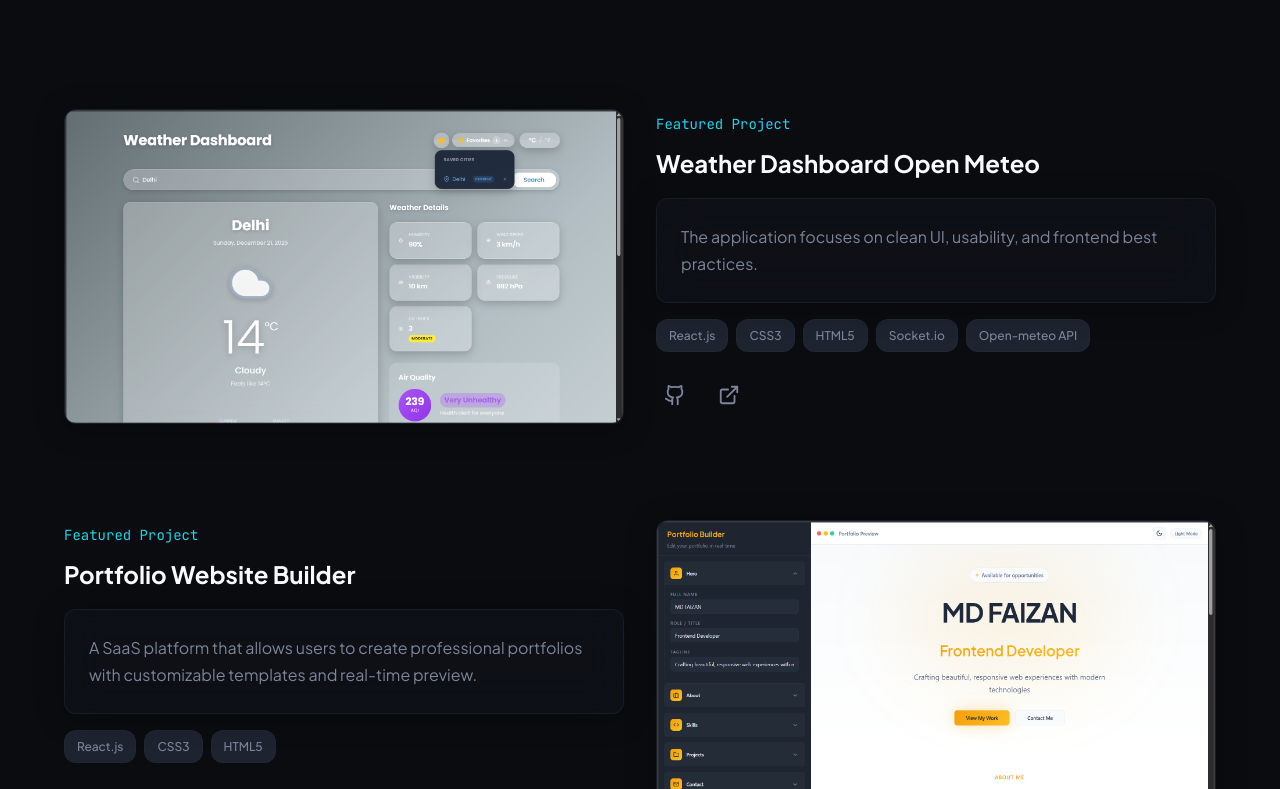
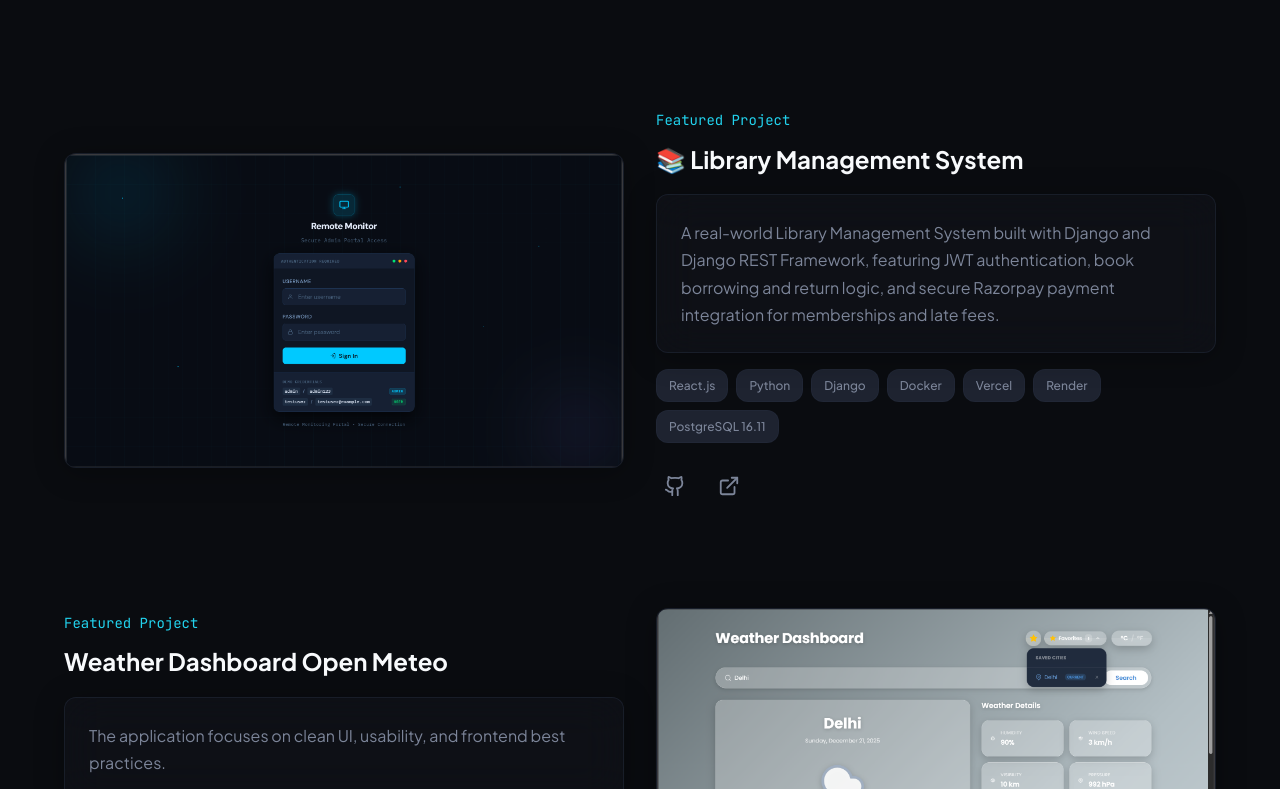
Before and after one commit to faizangit123/portfolio, a React (Vite) app in the folder faizan_portfolio/: page / in a window 1280 px wide. Shown: the part 5591-6380 px from the top of the page. Built offline with nearby package versions, Linux system fonts and the light colour scheme.

Commit message:
change in frontend

```diff
--- a/faizan_portfolio/src/components/ProjectsSection.jsx
+++ b/faizan_portfolio/src/components/ProjectsSection.jsx
@@ -51,6 +51,15 @@ const projects = [
     featured: true,
   },
   {
+    title: '📚 Library Management System',
+    description: 'A real-world Library Management System built with Django and Django REST Framework, featuring JWT authentication, book borrowing and return logic, and secure Razorpay payment integration for memberships and late fees.',
+    tech: ['React.js','Python','Django','Docker','Vercel','Render','PostgreSQL 16.11'],
+    image: 'Remote.png',
+    github: 'https://github.com/faizangit123/Django-Library-management-Razorpay',
+    live: 'https://django-library-management-razorpay.onrender.com/',
+    featured: true,
+  },
+  {
     title: 'Task Management Dashboard',
     description: 'A collaborative project management tool with drag-and-drop boards, real-time updates, team collaboration, and progress tracking.',
     tech: ['React.js','Tsilwind CSS','Versel', 'Socket.io'],
@@ -84,7 +93,7 @@ const projects = [
     image: 'img3.png',
     github: 'https://github.com/faizangit123/project_portfolio_builder',
     live: 'https://project-portfolio-builder.vercel.app/',
-    featured: true,
+    featured: false,
   },
   {
     title: 'Kanban Board',
```
Also changed, not shown: faizan_portfolio/public/library.png (added).
